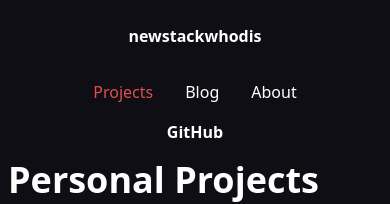
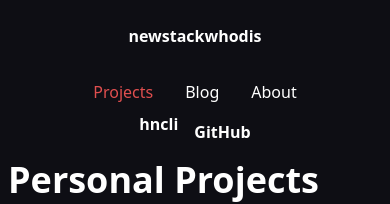
Before and after one commit to pierreyoda/newstackwhodis, a Next.js app: page / in a window 390 px wide. Shown: the top 204 px of the page. Built offline with nearby package versions, Linux system fonts and the light colour scheme.

Commit message:
:sparkles: Add links to hncli website

```diff
--- a/src/components/ExternalLink.tsx
+++ b/src/components/ExternalLink.tsx
@@ -3,6 +3,7 @@ import { FunctionComponent, HTMLAttributeAnchorTarget, ReactNode, useMemo } from
 
 interface ExternalLinkProps {
   href: string;
+  /** True by default. */
   newTab?: boolean;
   children: ReactNode;
   className?: string;
--- a/src/components/ProjectCard.tsx
+++ b/src/components/ProjectCard.tsx
@@ -13,7 +13,8 @@ export interface ProjectMeta {
   description: string;
   githubForksCount: number;
   githubStars: number;
-  blogPostSlug: string | null; // TODO: use this for hncli
+  /** If defined, link title to this URL. */
+  href?: string;
 }
 
 interface ProjectCardProps {
@@ -27,7 +28,13 @@ export const ProjectCard: FunctionComponent<ProjectCardProps> = ({ meta }) => {
   );
   return (
     <div className="flex flex-col items-start justify-around border border-gray-lighter p-3 md:rounded-lg">
-      <h2 className="border-b-2 border-lychee text-lg font-bold">{meta.title}</h2>
+      {meta.href ? (
+        <ExternalLink href={meta.href}>
+          <h2 className="border-b-2 border-lychee text-lg font-bold">{meta.title}</h2>
+        </ExternalLink>
+      ) : (
+        <h2 className="border-b-2 border-lychee text-lg font-bold">{meta.title}</h2>
+      )}
       <p className="py-5 text-sm">{meta.description}</p>
       <div className="flex w-full flex-wrap items-center py-2">
         {tags.map(tag => (
--- a/src/components/ProjectsPanel.tsx
+++ b/src/components/ProjectsPanel.tsx
@@ -1,5 +1,6 @@
 import { FunctionComponent, useMemo } from "react";
 
+import { HNCLI_WEBSITE_URL } from "@/content/constants";
 import { ProjectCard, ProjectMeta } from "./ProjectCard";
 import { GithubRepositoryMeta } from "@/api/github-fetcher";
 import { GithubWhiteListedRepository } from "@/api/github/whitelist";
@@ -20,6 +21,7 @@ export const ProjectsPanel: FunctionComponent<ProjectsPanelProps> = ({ content }
         githubForksCount: meta.forksCount,
         githubStars: meta.stargazersCount ?? 0,
         blogPostSlug: null,
+        href: meta.name === "hncli" ? HNCLI_WEBSITE_URL : undefined,
       })),
     [content],
   );
--- a/src/components/layout/Navbar.tsx
+++ b/src/components/layout/Navbar.tsx
@@ -3,6 +3,7 @@ import Link from "next/link";
 import { FunctionComponent } from "react";
 
 import { ExternalLink } from "../ExternalLink";
+import { HNCLI_WEBSITE_URL } from "@/content/constants";
 
 interface NavbarLinkProps {
   href: string;
@@ -41,8 +42,17 @@ export const Navbar: FunctionComponent<NavbarProps> = ({ category }) => (
           </ul>
         </nav>
       </header>
-      <div className={clsx("py-2 font-semibold md:py-0", category === "blog" && "opacity-0")}>
-        <ExternalLink href="https://github.com/pierreyoda/newstackwhodis">GitHub</ExternalLink>
+      <div className="flex font-semibold">
+        <div className="mr-4">
+          <ExternalLink href={HNCLI_WEBSITE_URL} className="hover:text-lychee">
+            hncli
+          </ExternalLink>
+        </div>
+        <div className={clsx("py-2 md:py-0", category === "blog" && "opacity-0")}>
+          <ExternalLink href="https://github.com/pierreyoda/newstackwhodis" className="hover:text-lychee">
+            GitHub
+          </ExternalLink>
+        </div>
       </div>
     </div>
   </div>
--- /dev/null
+++ b/src/content/constants.ts
@@ -0,0 +1 @@
+export const HNCLI_WEBSITE_URL = "https://www.hncli.newstackwhodis.com/";
```
